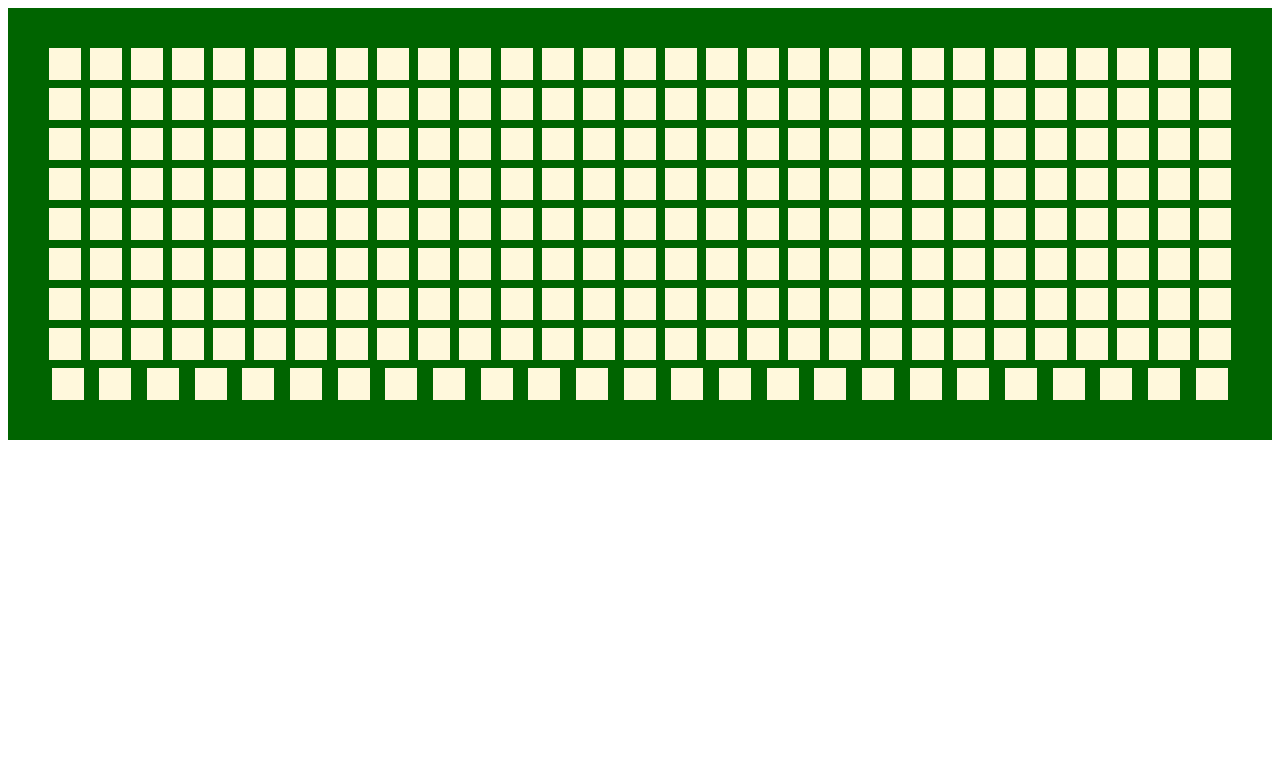
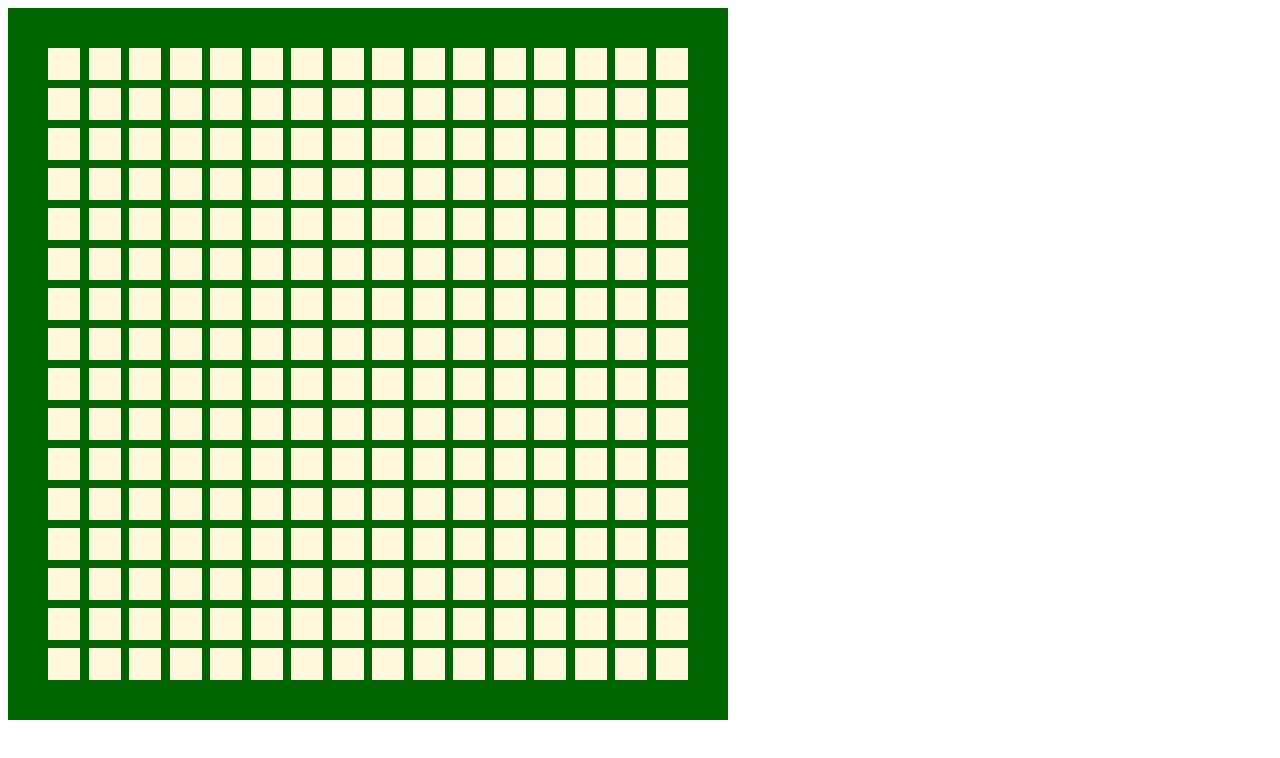
Before and after one commit to JimCajas/etch-a-sketch, a plain HTML site: page index.html in a window 1280 px wide. Drawn offline with Linux system fonts and the light colour scheme.

Commit message:
Create 16 x 16 grid

```diff
--- a/script.js
+++ b/script.js
@@ -1,6 +1,6 @@
 // Create a grid
 let gridBlock = 256;
-for (let i = 0; i <= gridBlock; i++) {
+for (let i = 1; i <= gridBlock; i++) {
     const grid = document.createElement("div");
     grid.className = "grid-item";
     const container = document.querySelector(".grid-container");
--- a/style.css
+++ b/style.css
@@ -1,5 +1,5 @@
 .grid-container{
-    min-width: 48rem;
+    width: 40rem;
     background-color: darkgreen;
     display: flex;
     flex-wrap: wrap;
```
